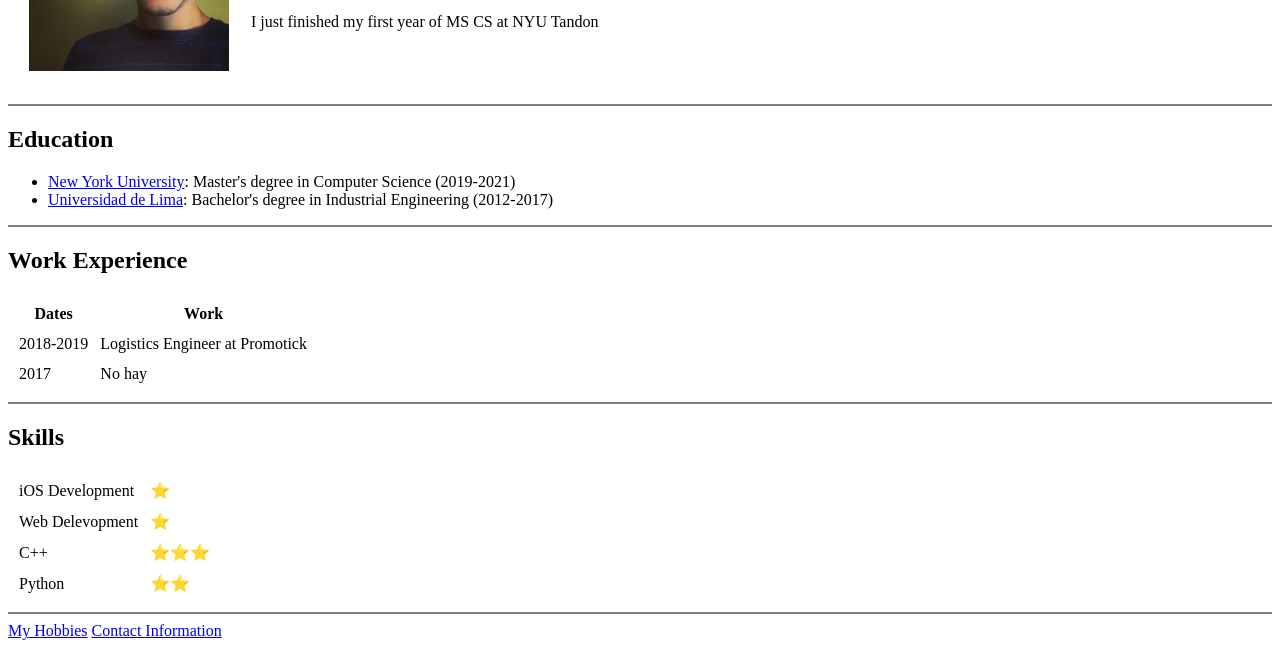
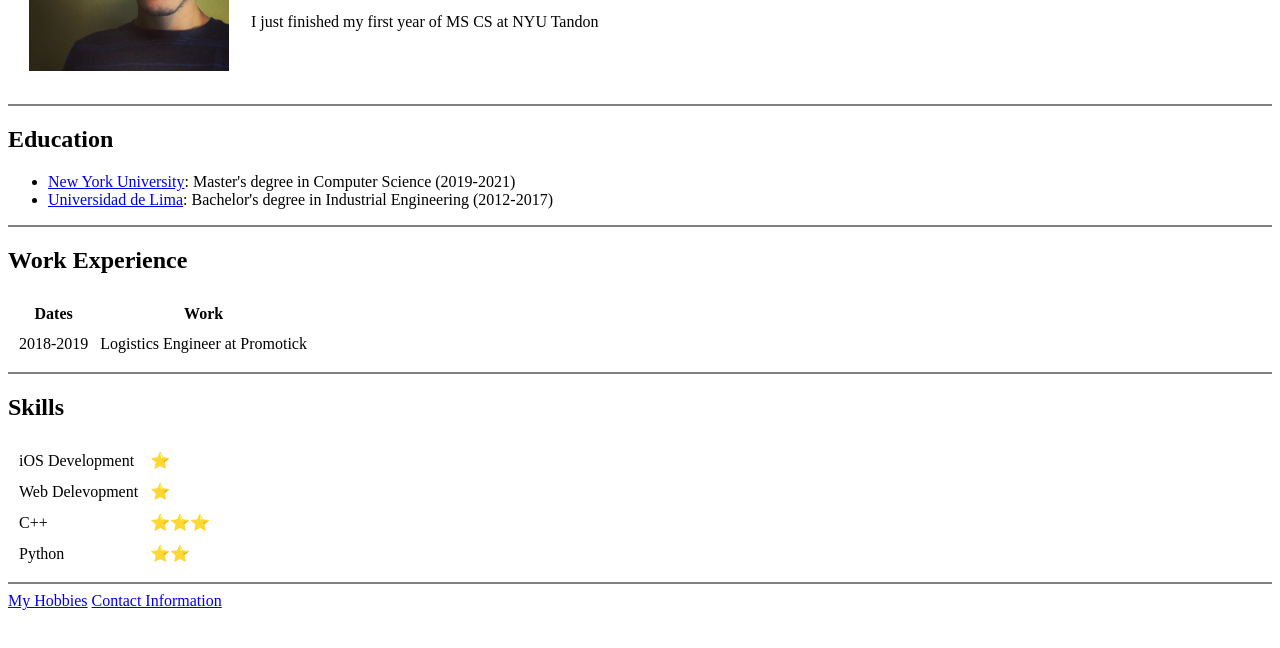
Before and after one commit to StrickBan/CV, a plain HTML site: page index.html in a window 1280 px wide. Shown: the part 158-806 px from the top of the page. Drawn offline with Linux system fonts and the light colour scheme.

Commit message:
Update index.html

```diff
--- a/index.html
+++ b/index.html
@@ -43,8 +43,6 @@
         <td>2018-2019</td>
         <td>Logistics Engineer at Promotick</td>
       </tr>
-        <td>2017</td>
-        <td>No hay</td>
     </tbody>
     <tfoot>
 
```
